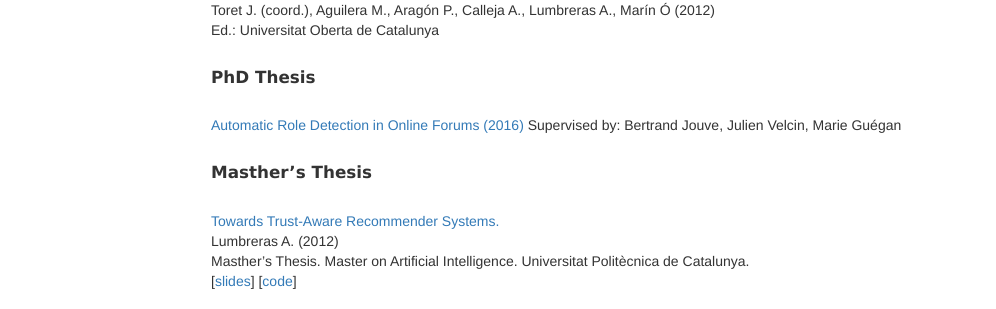
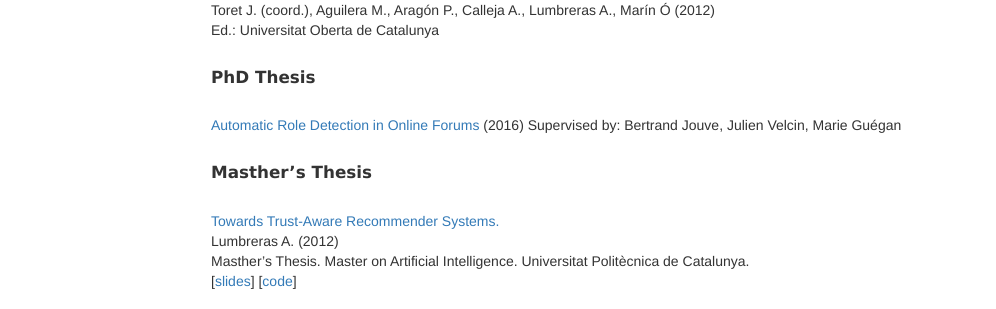
Before and after one commit to alumbreras/alumbreras.github.io, a Jekyll site: the page built from publications.md, in a window 1280 px wide. Shown: the part 586-895 px from the top of the page, without its empty margins (54-1050 px from the left). Built offline with Jekyll 4.4.1, drawn with Linux system fonts in a browser that asks for light colours; nearby versions of some CDN libraries; comment, search, counter and statistics services are not loaded.

```diff
--- a/publications.md
+++ b/publications.md
@@ -35,10 +35,9 @@ Toret J. (coord.), Aguilera M., Aragón P., Calleja A., Lumbreras A., Marín Ó
 Ed.: Universitat Oberta de Catalunya
 
 
-
 ## PhD Thesis
 
-[Automatic Role Detection in Online Forums (2016)](https://tel.archives-ouvertes.fr/tel-01439342/)
+[Automatic Role Detection in Online Forums](https://tel.archives-ouvertes.fr/tel-01439342/) (2016)
 Supervised by: Bertrand Jouve, Julien Velcin, Marie Guégan
 
 
```
